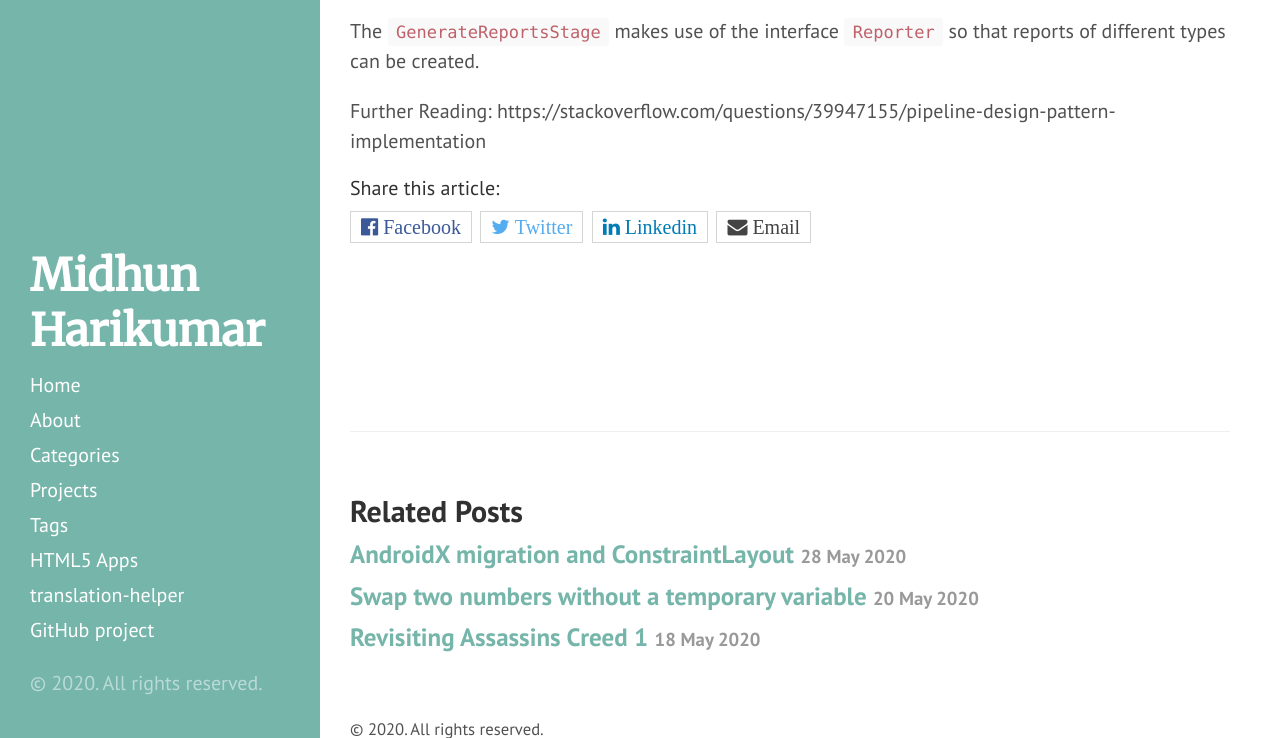
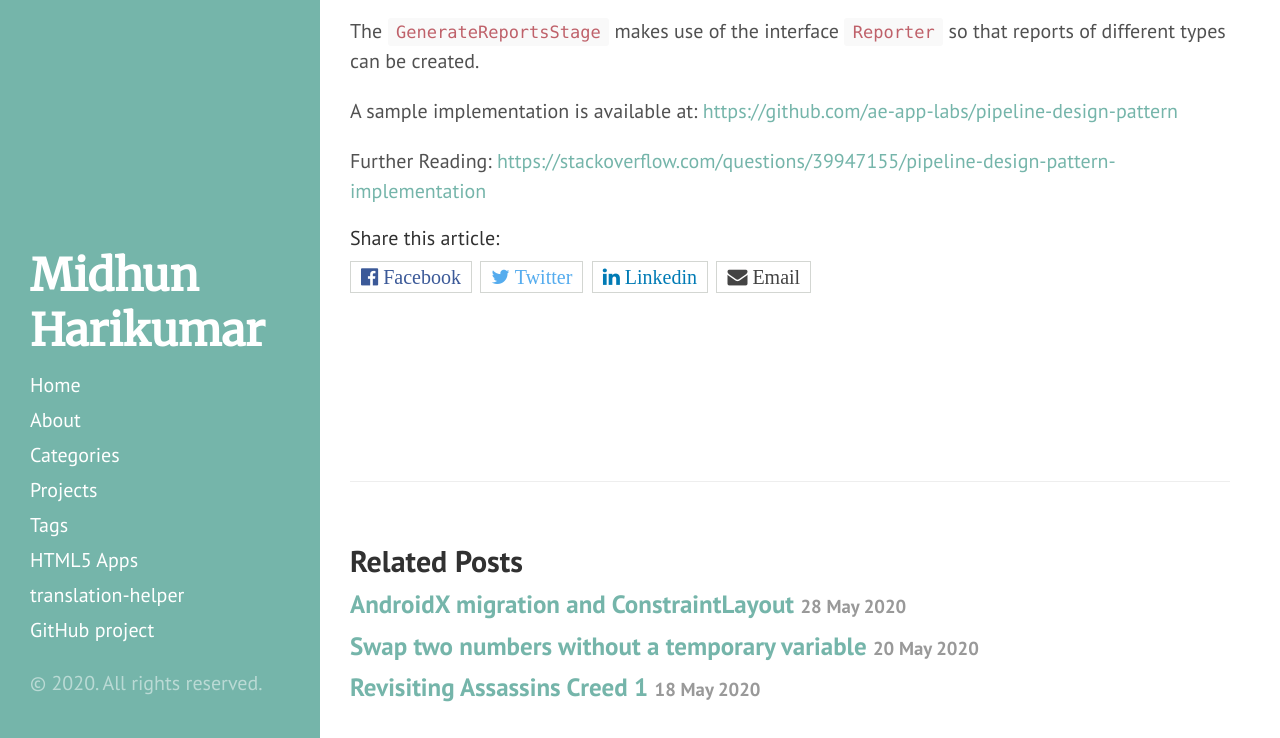
Before and after one commit to midhunhk/midhunhk.github.io, a Jekyll site: the page built from _posts/2020-03-15-pipeline-design-pattern.md, in a window 1280 px wide and 900 px high, scrolled down 2614 px, cut to the strip 162-900 px from the top of the window. Built offline with Jekyll 4.4.1, drawn with Linux system fonts in a browser that asks for light colours; comment, search, counter and statistics services are not loaded.

Commit message:
Update 2020-03-15-pipeline-design-pattern.md

```diff
--- a/_posts/2020-03-15-pipeline-design-pattern.md
+++ b/_posts/2020-03-15-pipeline-design-pattern.md
@@ -88,5 +88,7 @@
 
 The `GenerateReportsStage` makes use of the interface `Reporter` so that reports of different types can be created.
 
+A sample implementation is available at: [https://github.com/ae-app-labs/pipeline-design-pattern](https://github.com/ae-app-labs/pipeline-design-pattern)
+
 Further Reading:
-https://stackoverflow.com/questions/39947155/pipeline-design-pattern-implementation
+[https://stackoverflow.com/questions/39947155/pipeline-design-pattern-implementation](https://stackoverflow.com/questions/39947155/pipeline-design-pattern-implementation)
```
